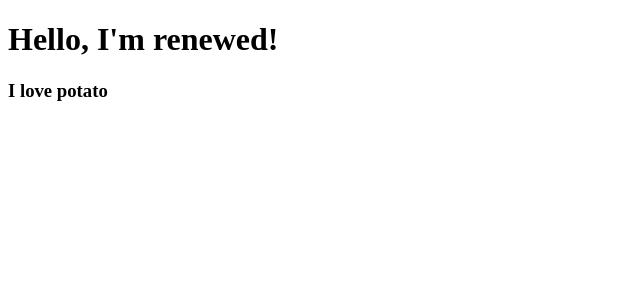
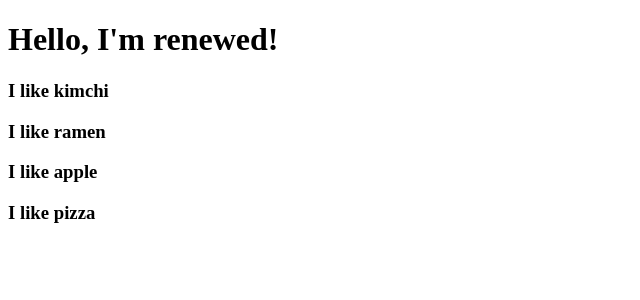
Before and after one commit to wook2124/movie_app, a React (Create React App) app: page / in a window 1280 px wide. Shown: the top 300 px of the page, without its empty margins (0-640 px from the left). Built offline with nearby package versions, Linux system fonts and the light colour scheme.

Commit message:
#2.1 Reusable Components with JSX + Props

```diff
--- a/src/App.js
+++ b/src/App.js
@@ -1,11 +1,17 @@
 import React from "react";
-import Potato from "./Potato";
+
+function Food(props) {
+  return <h3>I like {props.fav}</h3>;
+}
 
 function App() {
   return (
     <div>
       <h1>Hello, I'm renewed!</h1>
-      <Potato />
+      <Food fav="kimchi" />
+      <Food fav="ramen" />
+      <Food fav="apple" />
+      <Food fav="pizza" />
     </div>
   );
 }
--- a/src/Potato.js
+++ /dev/null
@@ -1,7 +0,0 @@
-import React from "react";
-
-function Potato() {
-  return <h3>I love potato</h3>;
-}
-
-export default Potato
```
